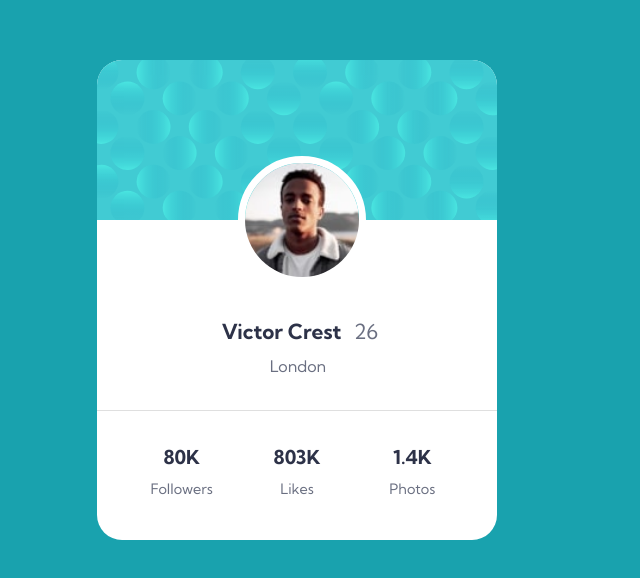
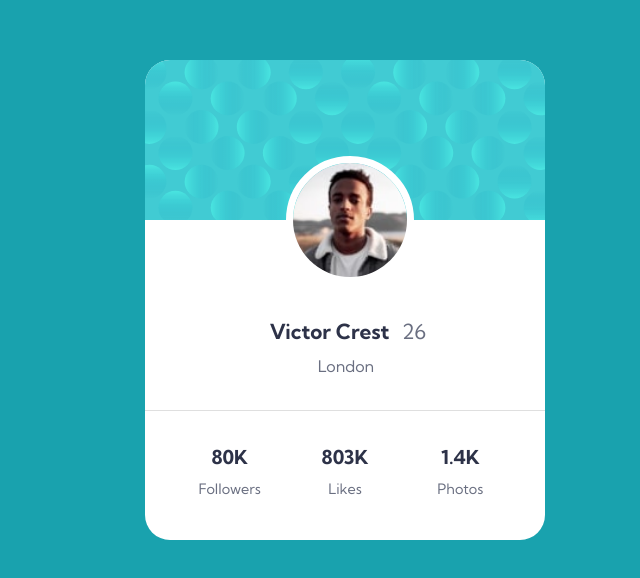
Before and after one commit to Batikann/Frontend-Example, a plain HTML site: page Profile-card-component/index.html in a window 1280 px wide. Shown: the part 180-758 px from the top of the page, without its empty margins (385-1025 px from the left). Drawn offline with nearby package versions, Linux system fonts and the light colour scheme; files whose address does not match are found by name.

Commit message:
profile-card-commit-2

```diff
--- a/Profile-card-component/index.html
+++ b/Profile-card-component/index.html
@@ -16,12 +16,15 @@
     <div class="container">
       <div class="card">
         <img
-          src="imgs/bg-pattern-card.svg"
+          src="https://raw.githubusercontent.com/Batikann/Frontend-Example/31f9ff94d5a9bc3b37b4b870e3e961efc8d25fa5/Profile-card-component/imgs/bg-pattern-card.svg"
           style="border-radius: 25px 25px 0 0"
           class="card-img-top"
           alt="..."
         />
-        <img src="imgs/image-victor.jpg" class="avatar-icon" />
+        <img
+          src="https://raw.githubusercontent.com/Batikann/Frontend-Example/dev/Profile-card-component/imgs/image-victor.jpg"
+          class="avatar-icon"
+        />
         <p class="name">Victor Crest <span class="age">26</span></p>
         <p class="city">London</p>
         <div class="horizontal"></div>
--- a/Profile-card-component/style.css
+++ b/Profile-card-component/style.css
@@ -9,7 +9,7 @@ body {
   height: 30rem;
   width: 25rem;
   border-style: none;
-  margin-left: 25rem;
+  margin-left: 28rem;
   border-radius: 25px;
 }
 
```
